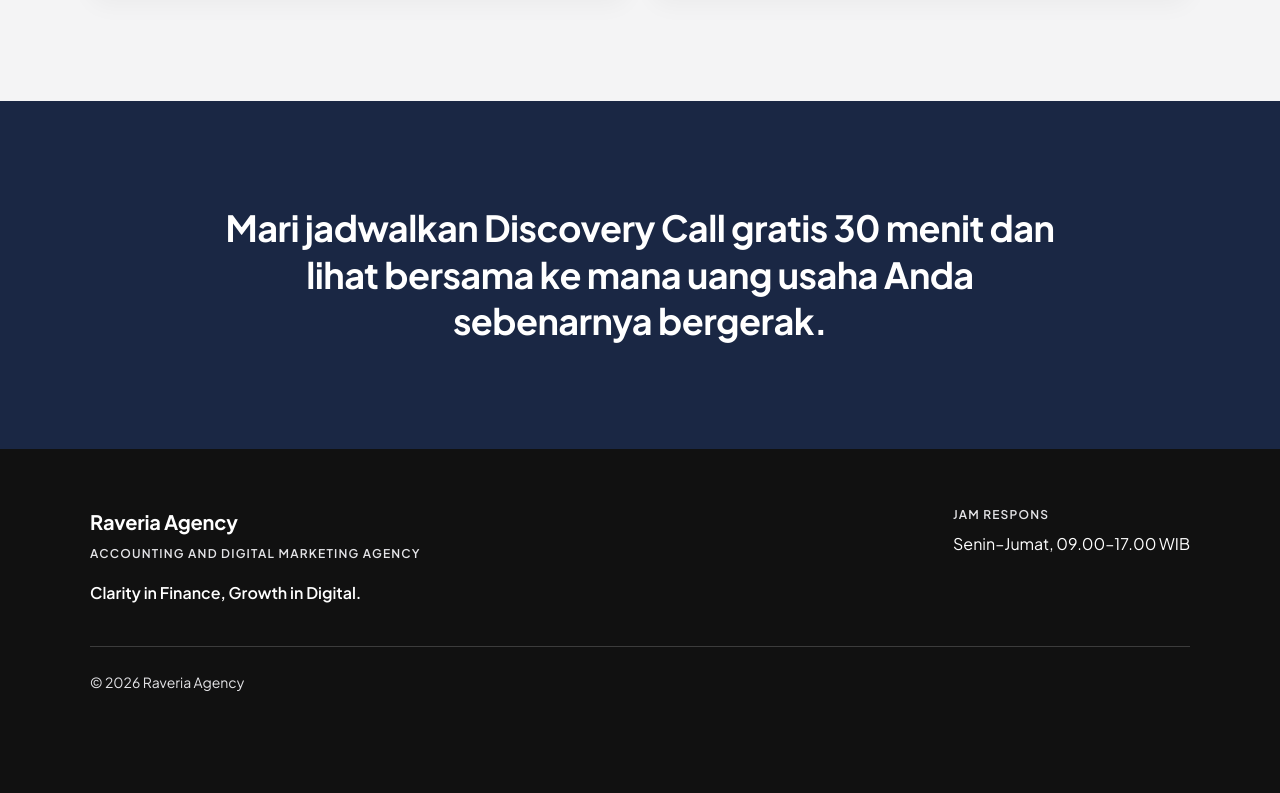
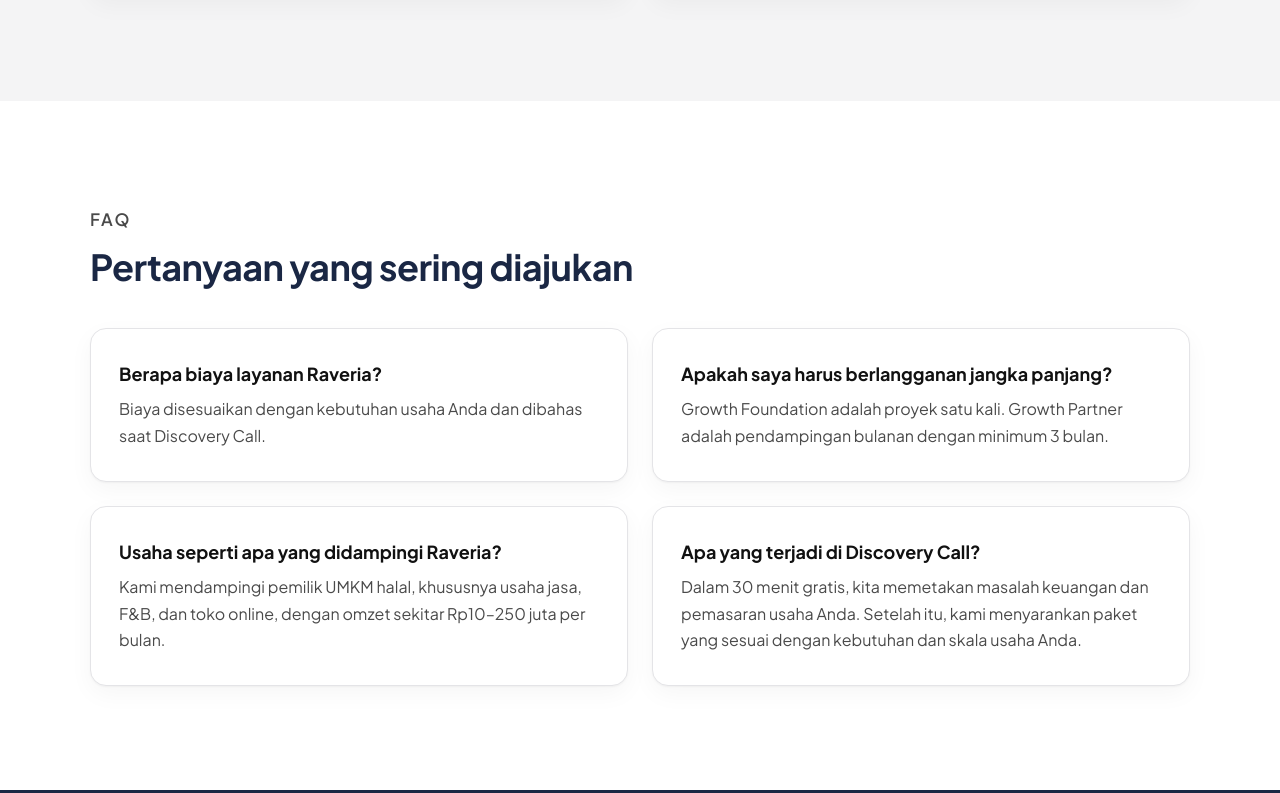
Before and after one commit to raiyanvi27-byte/raveria-site, a plain HTML site: page index.html in a window 1280 px wide. Shown: the part 3907-4700 px from the top of the page. Drawn offline with Linux system fonts and the light colour scheme.

Commit message:
Update index.html

```diff
--- a/index.html
+++ b/index.html
@@ -849,6 +849,38 @@
       </div>
     </section>
 
+    <!-- ===================== FAQ ===================== -->
+    <section class="section section--white" aria-labelledby="faq-title">
+      <div class="container">
+        <div class="section-head reveal">
+          <p class="eyebrow">FAQ</p>
+          <h2 id="faq-title">Pertanyaan yang sering diajukan</h2>
+        </div>
+
+        <div class="grid grid--2 reveal">
+          <article class="card">
+            <h3>Berapa biaya layanan Raveria?</h3>
+            <p>Biaya disesuaikan dengan kebutuhan usaha Anda dan dibahas saat Discovery Call.</p>
+          </article>
+
+          <article class="card">
+            <h3>Apakah saya harus berlangganan jangka panjang?</h3>
+            <p>Growth Foundation adalah proyek satu kali. Growth Partner adalah pendampingan bulanan dengan minimum 3 bulan.</p>
+          </article>
+
+          <article class="card">
+            <h3>Usaha seperti apa yang didampingi Raveria?</h3>
+            <p>Kami mendampingi pemilik UMKM halal, khususnya usaha jasa, F&amp;B, dan toko online, dengan omzet sekitar Rp10–250 juta per bulan.</p>
+          </article>
+
+          <article class="card">
+            <h3>Apa yang terjadi di Discovery Call?</h3>
+            <p>Dalam 30 menit gratis, kita memetakan masalah keuangan dan pemasaran usaha Anda. Setelah itu, kami menyarankan paket yang sesuai dengan kebutuhan dan skala usaha Anda.</p>
+          </article>
+        </div>
+      </div>
+    </section>
+
     <!-- ===================== PENUTUP ===================== -->
     <section class="section section--navy closing" aria-labelledby="penutup-title">
       <div class="container reveal">
```
